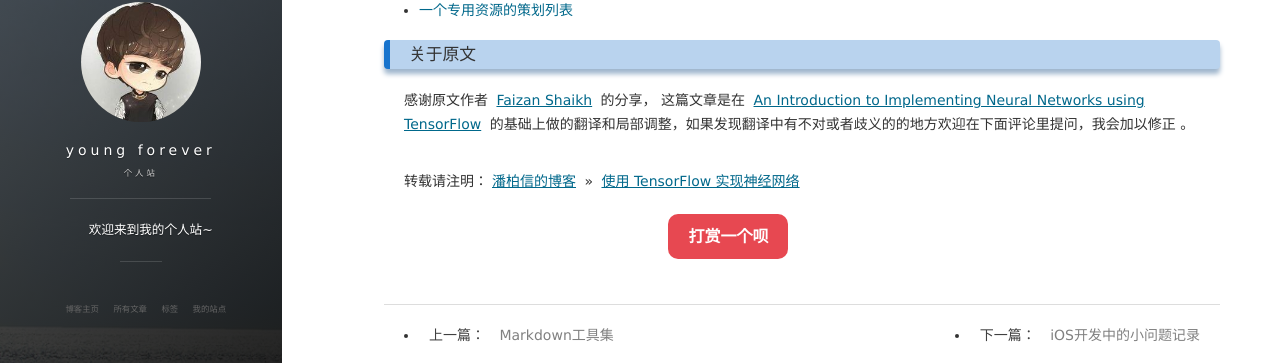
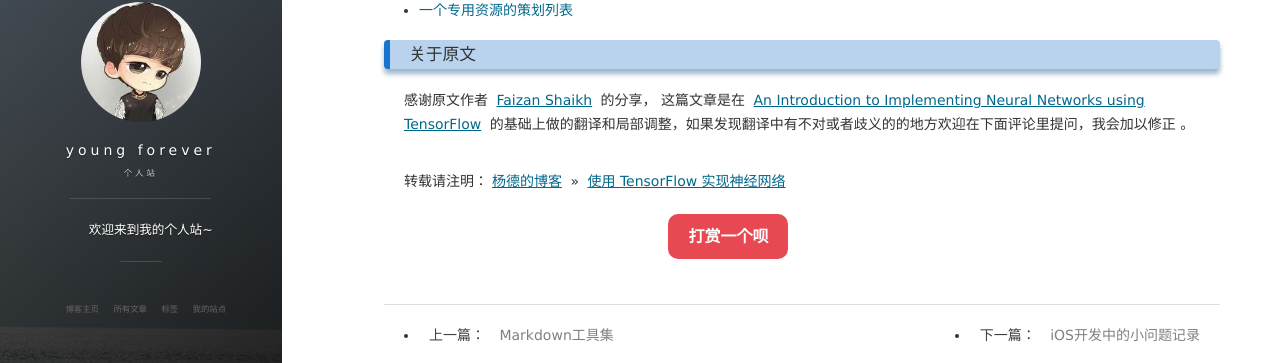
Before and after one commit to yonyong/yonyong.github.io, a Jekyll site: the page built from _posts/2016-11-20-neural_networks_using_TensorFlow.md, in a window 1280 px wide and 900 px high, scrolled down 10575 px. Shown: the part 286-649 px from the top of the window. Built offline with Jekyll 4.4.1, drawn with Linux system fonts in a browser that asks for light colours; nearby versions of some CDN libraries; comment, search, counter and statistics services are not loaded.

Commit message:
Update 2016-11-20-neural_networks_using_TensorFlow.md

```diff
--- a/_posts/2016-11-20-neural_networks_using_TensorFlow.md
+++ b/_posts/2016-11-20-neural_networks_using_TensorFlow.md
@@ -525,4 +525,4 @@ sample_submission.to_csv(os.path.join(sub_dir, 'sub01.csv'), index=False)
 
 
 <br>
-转载请注明：[潘柏信的博客](http://baixin) » [使用 TensorFlow 实现神经网络](http://baixin.io/2016/11/neural_networks_using_TensorFlow/)
+转载请注明：[杨德的博客](http://yonyong.github.io) » [使用 TensorFlow 实现神经网络](http://yonyong.github.io/2016/11/neural_networks_using_TensorFlow/)
```
